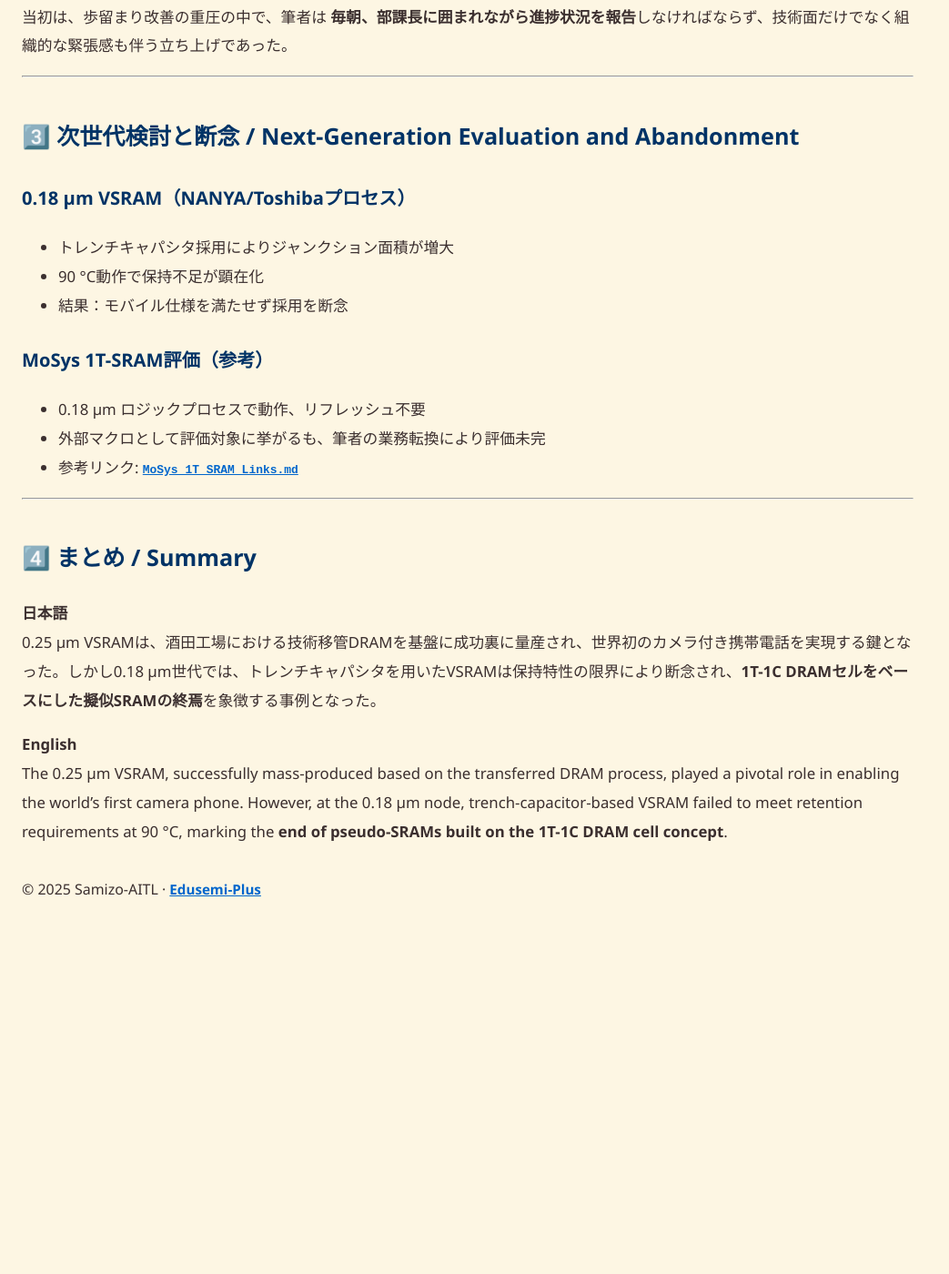
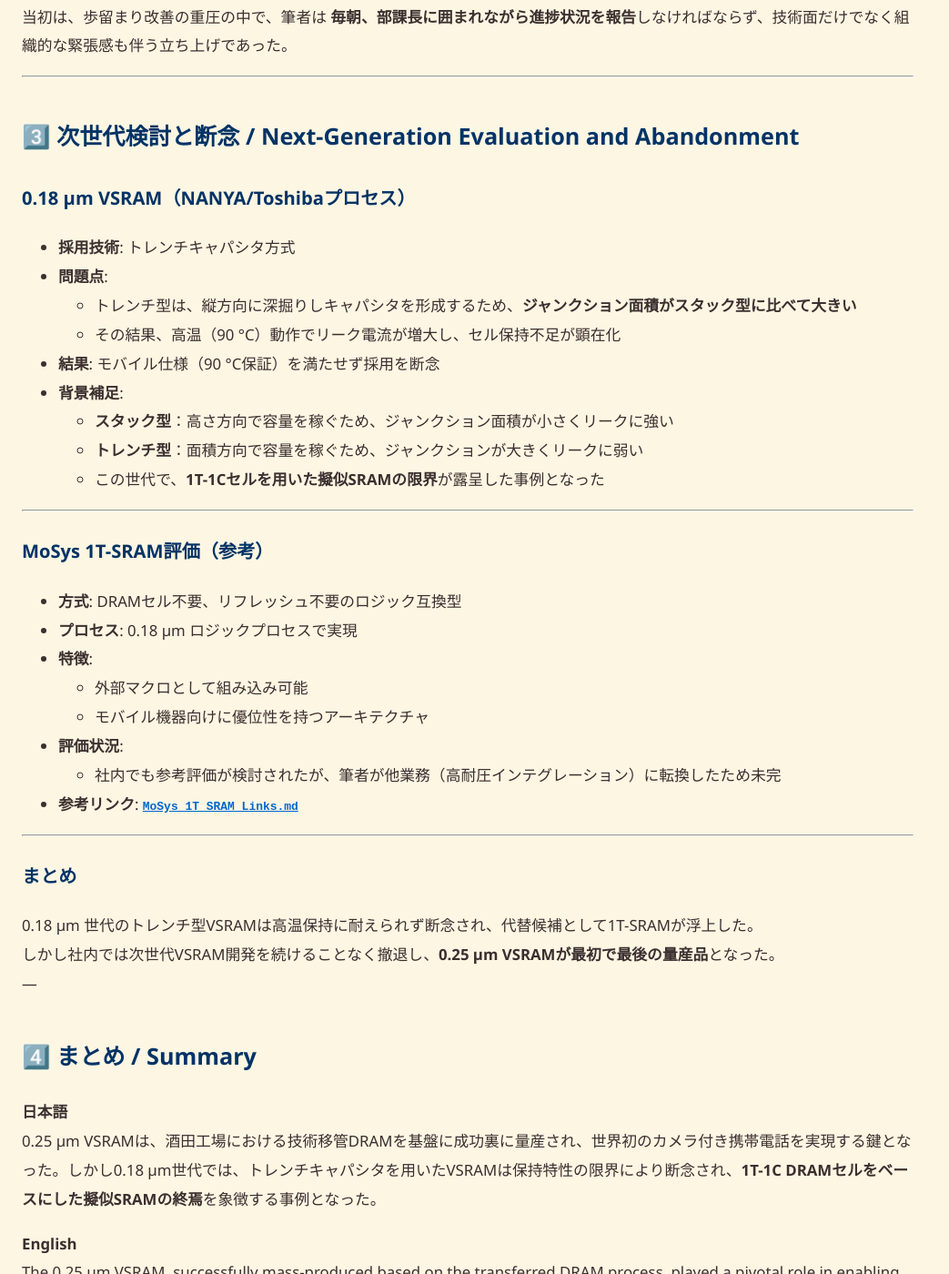
Before and after one commit to Samizo-AITL/Edusemi-Plus, a Jekyll site: the page built from archive/paper/dram_vsram/02_VSRAM_Technology.md, in a window 1280 px wide and 1400 px high, scrolled down 2568 px. Shown: the whole window at 91% size, without its empty margins (0-1043 px from the left). Built offline with Jekyll 4.4.1, drawn with Linux system fonts in a browser that asks for light colours; before the commit the page ends 3608 px from its top, so only the background shows below that.

Commit message:
Update 02_VSRAM_Technology.md

```diff
--- a/archive/paper/dram_vsram/02_VSRAM_Technology.md
+++ b/archive/paper/dram_vsram/02_VSRAM_Technology.md
@@ -85,16 +85,35 @@ Pause Refresh Fail と Disturb Refresh Fail の双方に対して、
 
 ### 0.18 µm VSRAM（NANYA/Toshibaプロセス）
 
-- トレンチキャパシタ採用によりジャンクション面積が増大
-- 90 °C動作で保持不足が顕在化
-- 結果：モバイル仕様を満たせず採用を断念
+- **採用技術**: トレンチキャパシタ方式
+- **問題点**:
+  - トレンチ型は、縦方向に深掘りしキャパシタを形成するため、**ジャンクション面積がスタック型に比べて大きい**
+  - その結果、高温（90 °C）動作でリーク電流が増大し、セル保持不足が顕在化
+- **結果**: モバイル仕様（90 °C保証）を満たせず採用を断念
+- **背景補足**:
+  - **スタック型**：高さ方向で容量を稼ぐため、ジャンクション面積が小さくリークに強い
+  - **トレンチ型**：面積方向で容量を稼ぐため、ジャンクションが大きくリークに弱い
+  - この世代で、**1T-1Cセルを用いた擬似SRAMの限界**が露呈した事例となった
+
+---
 
 ### MoSys 1T-SRAM評価（参考）
 
-- 0.18 µm ロジックプロセスで動作、リフレッシュ不要
-- 外部マクロとして評価対象に挙がるも、筆者の業務転換により評価未完
-- 参考リンク: [`MoSys_1T_SRAM_Links.md`](./MoSys_1T_SRAM_Links.md)
+- **方式**: DRAMセル不要、リフレッシュ不要のロジック互換型
+- **プロセス**: 0.18 µm ロジックプロセスで実現
+- **特徴**:
+  - 外部マクロとして組み込み可能
+  - モバイル機器向けに優位性を持つアーキテクチャ
+- **評価状況**:
+  - 社内でも参考評価が検討されたが、筆者が他業務（高耐圧インテグレーション）に転換したため未完
+- **参考リンク**: [`MoSys_1T_SRAM_Links.md`](./MoSys_1T_SRAM_Links.md)
 
+---
+
+### まとめ
+
+0.18 µm 世代のトレンチ型VSRAMは高温保持に耐えられず断念され、代替候補として1T-SRAMが浮上した。
+しかし社内では次世代VSRAM開発を続けることなく撤退し、**0.25 µm VSRAMが最初で最後の量産品**となった。
 ---
 
 ## 4️⃣ まとめ / Summary
```
